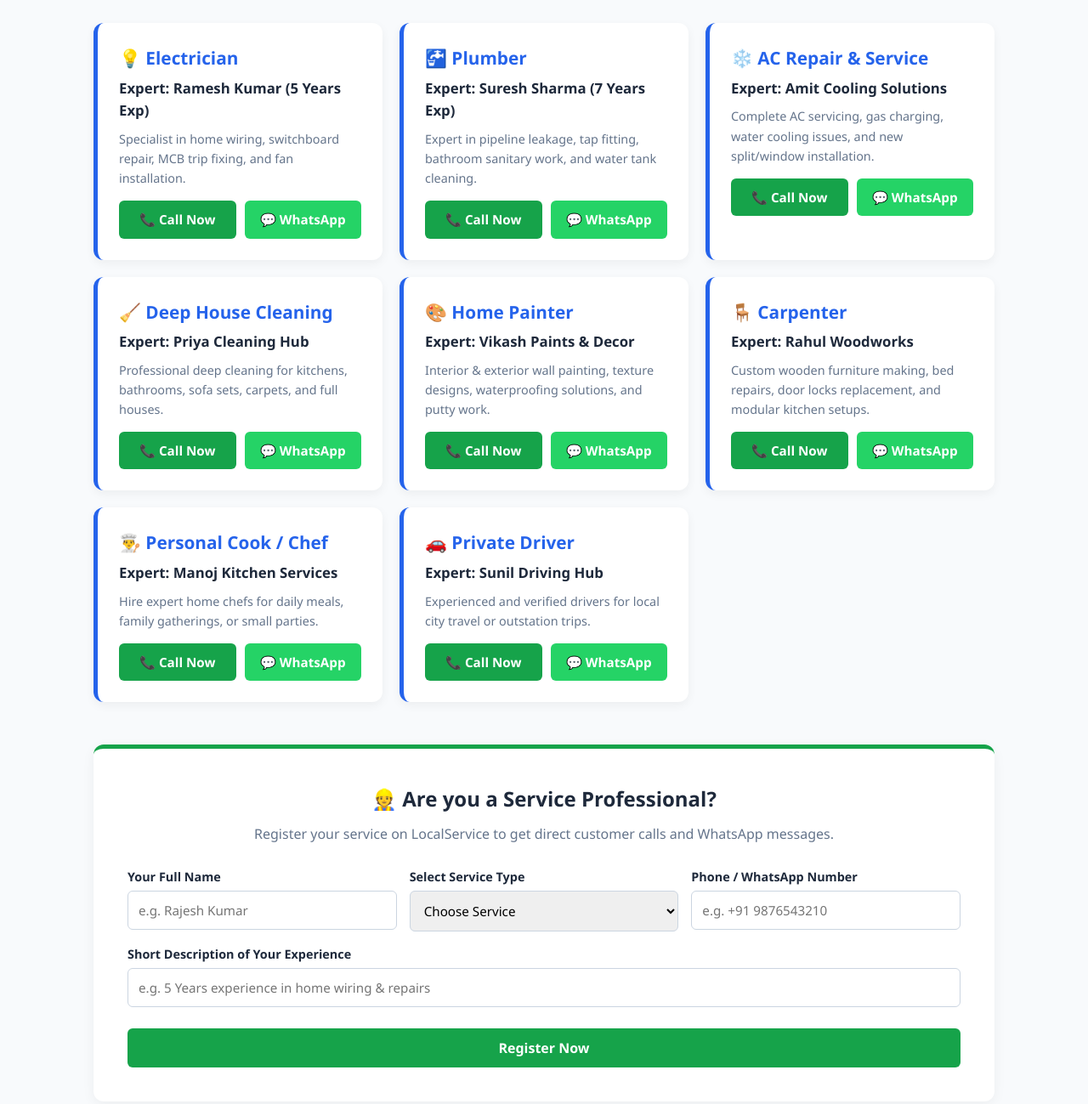
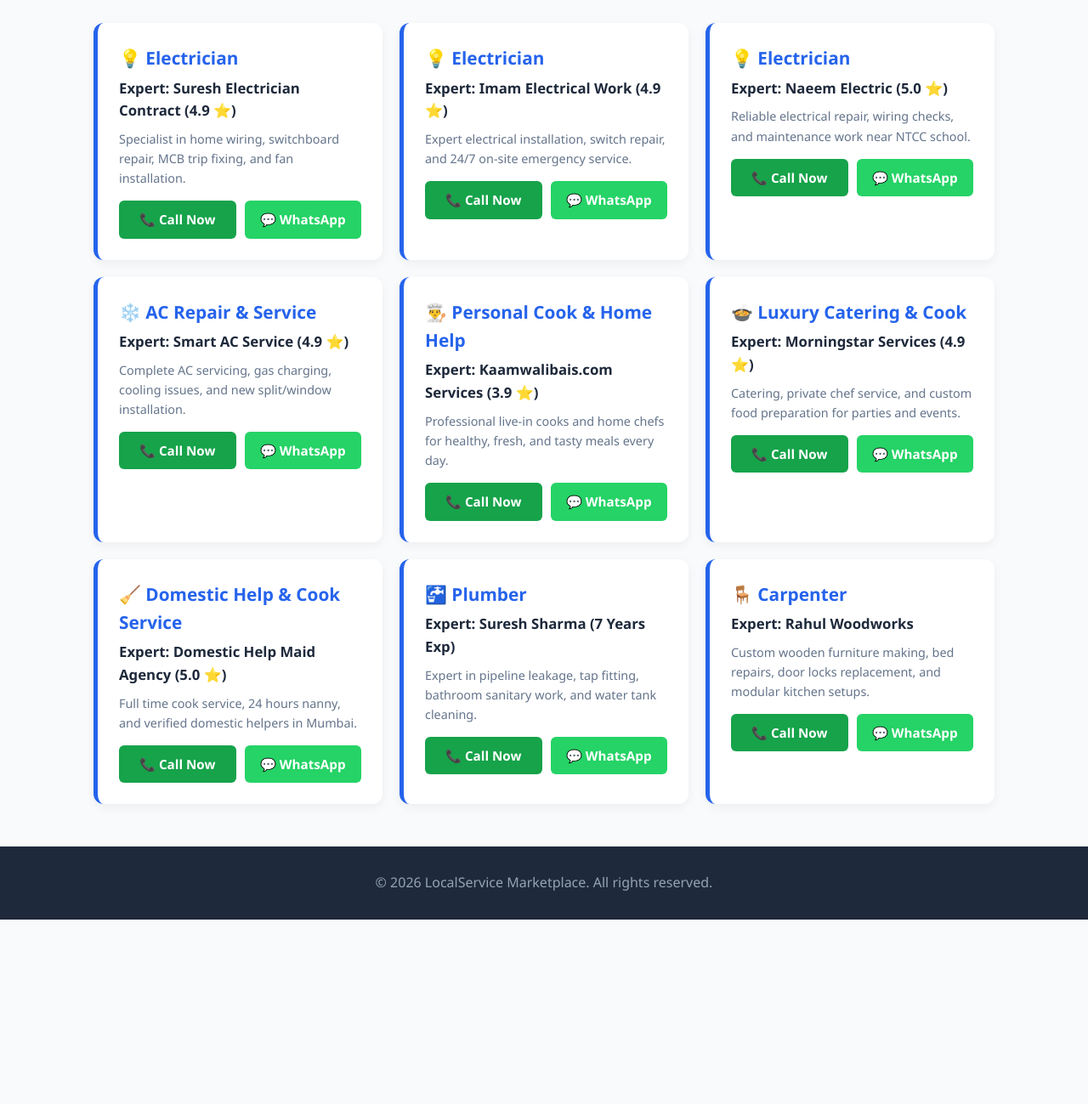
Before and after one commit to priyamahto01/localfix, a plain HTML site: page index.html in a window 1280 px wide. Shown: the part 366-1665 px from the top of the page at 85% size. After the commit the page ends 1448 px from the top, so only its background shows below. Drawn offline with Linux system fonts and the light colour scheme.

Commit message:
Update index.html

```diff
--- a/index.html
+++ b/index.html
@@ -36,17 +36,6 @@
         .btn-call:hover { background: #15803d; }
         .btn-whatsapp:hover { background: #20ba5a; }
 
-        /* Registration Form Section */
-        .register-section { background: white; padding: 40px; border-radius: 12px; box-shadow: 0 4px 15px rgba(0,0,0,0.05); margin-top: 50px; border-top: 5px solid var(--success); }
-        .register-section h2 { text-align: center; margin-bottom: 10px; color: var(--text-main); }
-        .register-section p { text-align: center; color: var(--text-muted); margin-bottom: 25px; }
-        .form-grid { display: grid; grid-template-columns: repeat(auto-fit, minmax(250px, 1fr)); gap: 15px; }
-        .form-group { margin-bottom: 15px; }
-        .form-group label { display: block; font-weight: 600; margin-bottom: 5px; font-size: 0.9rem; }
-        .form-group input, .form-group select { width: 100%; padding: 12px; border: 1px solid #cbd5e1; border-radius: 6px; outline: none; font-size: 0.95rem; }
-        .btn-submit { background: var(--success); color: white; border: none; padding: 12px 20px; font-size: 1rem; font-weight: bold; border-radius: 6px; cursor: pointer; width: 100%; margin-top: 10px; }
-        .btn-submit:hover { background: #15803d; }
-
         footer { text-align: center; padding: 30px; background: #1e293b; color: #94a3b8; margin-top: 50px; }
     </style>
 </head>
@@ -64,16 +53,80 @@
         <h2 class="section-title">Verified Service Professionals</h2>
         <div class="services-grid" id="expertList">
 
-            <div class="service-card" data-search="electrician ramesh wiring">
+            <!-- Electricians -->
+            <div class="service-card" data-search="electrician suresh wiring">
                 <h3>💡 Electrician</h3>
-                <span class="expert-name">Expert: Ramesh Kumar (5 Years Exp)</span>
+                <span class="expert-name">Expert: Suresh Electrician Contract (4.9 ⭐)</span>
                 <p>Specialist in home wiring, switchboard repair, MCB trip fixing, and fan installation.</p>
                 <div class="action-buttons">
-                    <a href="tel:+919876543210" class="btn-call">📞 Call Now</a>
-                    <a href="https://wa.me/919876543210" target="_blank" class="btn-whatsapp">💬 WhatsApp</a>
+                    <a href="tel:+919833083766" class="btn-call">📞 Call Now</a>
+                    <a href="https://wa.me/919833083766" target="_blank" class="btn-whatsapp">💬 WhatsApp</a>
                 </div>
             </div>
 
+            <div class="service-card" data-search="electrician imam electrical">
+                <h3>💡 Electrician</h3>
+                <span class="expert-name">Expert: Imam Electrical Work (4.9 ⭐)</span>
+                <p>Expert electrical installation, switch repair, and 24/7 on-site emergency service.</p>
+                <div class="action-buttons">
+                    <a href="tel:+919653688557" class="btn-call">📞 Call Now</a>
+                    <a href="https://wa.me/919653688557" target="_blank" class="btn-whatsapp">💬 WhatsApp</a>
+                </div>
+            </div>
+
+            <div class="service-card" data-search="electrician naem electric">
+                <h3>💡 Electrician</h3>
+                <span class="expert-name">Expert: Naeem Electric (5.0 ⭐)</span>
+                <p>Reliable electrical repair, wiring checks, and maintenance work near NTCC school.</p>
+                <div class="action-buttons">
+                    <a href="tel:+918779411744" class="btn-call">📞 Call Now</a>
+                    <a href="https://wa.me/918779411744" target="_blank" class="btn-whatsapp">💬 WhatsApp</a>
+                </div>
+            </div>
+
+            <!-- AC Repair -->
+            <div class="service-card" data-search="ac repair smart cooling">
+                <h3>❄️ AC Repair & Service</h3>
+                <span class="expert-name">Expert: Smart AC Service (4.9 ⭐)</span>
+                <p>Complete AC servicing, gas charging, cooling issues, and new split/window installation.</p>
+                <div class="action-buttons">
+                    <a href="tel:+919833765802" class="btn-call">📞 Call Now</a>
+                    <a href="https://wa.me/919833765802" target="_blank" class="btn-whatsapp">💬 WhatsApp</a>
+                </div>
+            </div>
+
+            <!-- Cook & Maid Services -->
+            <div class="service-card" data-search="cook chef kaamwalibais">
+                <h3>👨‍🍳 Personal Cook & Home Help</h3>
+                <span class="expert-name">Expert: Kaamwalibais.com Services (3.9 ⭐)</span>
+                <p>Professional live-in cooks and home chefs for healthy, fresh, and tasty meals every day.</p>
+                <div class="action-buttons">
+                    <a href="tel:+918767078888" class="btn-call">📞 Call Now</a>
+                    <a href="https://wa.me/918767078888" target="_blank" class="btn-whatsapp">💬 WhatsApp</a>
+                </div>
+            </div>
+
+            <div class="service-card" data-search="catering morningstar luxury catering">
+                <h3>🍲 Luxury Catering & Cook</h3>
+                <span class="expert-name">Expert: Morningstar Services (4.9 ⭐)</span>
+                <p>Catering, private chef service, and custom food preparation for parties and events.</p>
+                <div class="action-buttons">
+                    <a href="tel:+917039757510" class="btn-call">📞 Call Now</a>
+                    <a href="https://wa.me/917039757510" target="_blank" class="btn-whatsapp">💬 WhatsApp</a>
+                </div>
+            </div>
+
+            <div class="service-card" data-search="maid service cook nanny">
+                <h3>🧹 Domestic Help & Cook Service</h3>
+                <span class="expert-name">Expert: Domestic Help Maid Agency (5.0 ⭐)</span>
+                <p>Full time cook service, 24 hours nanny, and verified domestic helpers in Mumbai.</p>
+                <div class="action-buttons">
+                    <a href="tel:+918369811324" class="btn-call">📞 Call Now</a>
+                    <a href="https://wa.me/918369811324" target="_blank" class="btn-whatsapp">💬 WhatsApp</a>
+                </div>
+            </div>
+
+            <!-- Plumber & Carpenter -->
             <div class="service-card" data-search="plumber suresh leakage pipe">
                 <h3>🚰 Plumber</h3>
                 <span class="expert-name">Expert: Suresh Sharma (7 Years Exp)</span>
@@ -81,36 +134,6 @@
                 <div class="action-buttons">
                     <a href="tel:+919123456789" class="btn-call">📞 Call Now</a>
                     <a href="https://wa.me/919123456789" target="_blank" class="btn-whatsapp">💬 WhatsApp</a>
-                </div>
-            </div>
-
-            <div class="service-card" data-search="ac repair amit cooling">
-                <h3>❄️ AC Repair & Service</h3>
-                <span class="expert-name">Expert: Amit Cooling Solutions</span>
-                <p>Complete AC servicing, gas charging, water cooling issues, and new split/window installation.</p>
-                <div class="action-buttons">
-                    <a href="tel:+919988776655" class="btn-call">📞 Call Now</a>
-                    <a href="https://wa.me/919988776655" target="_blank" class="btn-whatsapp">💬 WhatsApp</a>
-                </div>
-            </div>
-
-            <div class="service-card" data-search="cleaning priya sofa home">
-                <h3>🧹 Deep House Cleaning</h3>
-                <span class="expert-name">Expert: Priya Cleaning Hub</span>
-                <p>Professional deep cleaning for kitchens, bathrooms, sofa sets, carpets, and full houses.</p>
-                <div class="action-buttons">
-                    <a href="tel:+919811223344" class="btn-call">📞 Call Now</a>
-                    <a href="https://wa.me/919811223344" target="_blank" class="btn-whatsapp">💬 WhatsApp</a>
-                </div>
-            </div>
-
-            <div class="service-card" data-search="painter vikash wall paint">
-                <h3>🎨 Home Painter</h3>
-                <span class="expert-name">Expert: Vikash Paints & Decor</span>
-                <p>Interior & exterior wall painting, texture designs, waterproofing solutions, and putty work.</p>
-                <div class="action-buttons">
-                    <a href="tel:+919755443322" class="btn-call">📞 Call Now</a>
-                    <a href="https://wa.me/919755443322" target="_blank" class="btn-whatsapp">💬 WhatsApp</a>
                 </div>
             </div>
 
@@ -124,65 +147,7 @@
                 </div>
             </div>
 
-            <div class="service-card" data-search="cook chef food catering">
-                <h3>👨‍🍳 Personal Cook / Chef</h3>
-                <span class="expert-name">Expert: Manoj Kitchen Services</span>
-                <p>Hire expert home chefs for daily meals, family gatherings, or small parties.</p>
-                <div class="action-buttons">
-                    <a href="tel:+919533221100" class="btn-call">📞 Call Now</a>
-                    <a href="https://wa.me/919533221100" target="_blank" class="btn-whatsapp">💬 WhatsApp</a>
-                </div>
-            </div>
-
-            <div class="service-card" data-search="driver car driver personal">
-                <h3>🚗 Private Driver</h3>
-                <span class="expert-name">Expert: Sunil Driving Hub</span>
-                <p>Experienced and verified drivers for local city travel or outstation trips.</p>
-                <div class="action-buttons">
-                    <a href="tel:+919422110099" class="btn-call">📞 Call Now</a>
-                    <a href="https://wa.me/919422110099" target="_blank" class="btn-whatsapp">💬 WhatsApp</a>
-                </div>
-            </div>
-
         </div>
-
-        <!-- Worker Registration Section -->
-        <div class="register-section">
-            <h2>👷 Are you a Service Professional?</h2>
-            <p>Register your service on LocalService to get direct customer calls and WhatsApp messages.</p>
-            <form onsubmit="alert('Thank you! Your registration details have been noted.'); return false;">
-                <div class="form-grid">
-                    <div class="form-group">
-                        <label>Your Full Name</label>
-                        <input type="text" placeholder="e.g. Rajesh Kumar" required>
-                    </div>
-                    <div class="form-group">
-                        <label>Select Service Type</label>
-                        <select required>
-                            <option value="">Choose Service</option>
-                            <option value="Electrician">Electrician</option>
-                            <option value="Plumber">Plumber</option>
-                            <option value="AC Repair">AC Repair</option>
-                            <option value="House Cleaning">House Cleaning</option>
-                            <option value="Painter">Painter</option>
-                            <option value="Carpenter">Carpenter</option>
-                            <option value="Cook">Personal Cook</option>
-                            <option value="Driver">Private Driver</option>
-                        </select>
-                    </div>
-                    <div class="form-group">
-                        <label>Phone / WhatsApp Number</label>
-                        <input type="tel" placeholder="e.g. +91 9876543210" required>
-                    </div>
-                </div>
-                <div class="form-group">
-                    <label>Short Description of Your Experience</label>
-                    <input type="text" placeholder="e.g. 5 Years experience in home wiring & repairs" required>
-                </div>
-                <button type="submit" class="btn-submit">Register Now</button>
-            </form>
-        </div>
-
     </div>
 
     <footer>
```
